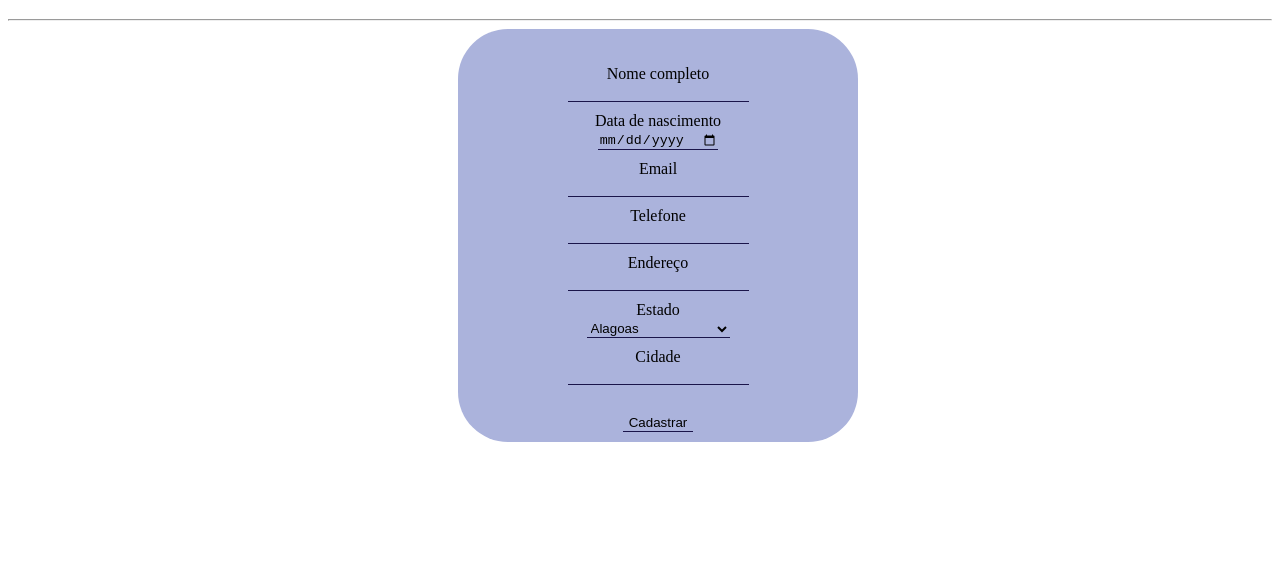
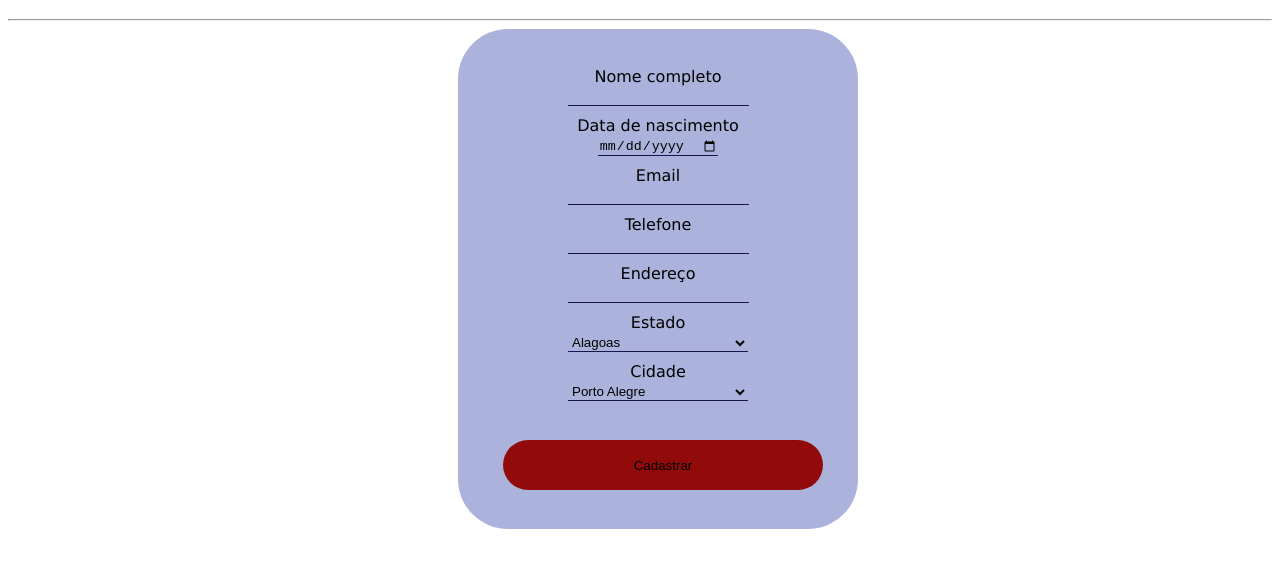
Before and after one commit to giuliaalvess/form, a plain HTML site: page cad-pessoa.html in a window 1280 px wide. Shown: the part 61-628 px from the top of the page. Drawn offline with Linux system fonts and the light colour scheme.

Commit message:
revisão

```diff
--- a/cad-pessoa.css
+++ b/cad-pessoa.css
@@ -4,7 +4,6 @@ form{
 }
 input{
     margin-bottom: 10px;
-
 
 }
 input, select{
@@ -24,5 +23,22 @@ div{
     margin-left: 450px;
     border-radius: 50px;
     display: block;
+    height: 500px;
+    font-family: Verdana, Geneva, Tahoma, sans-serif
 
 }
+#cidade{
+    width: 180px;
+}
+#estado{
+    width: 180px;
+}
+#cadastrar{
+    width: 80%;
+    margin-left: 10px;
+    margin-top: 10px;
+    height: 50px;
+    background-color: rgb(146, 11, 11);
+    border: none;
+    border-radius: 97px;
+}
--- a/cad-pessoa.html
+++ b/cad-pessoa.html
@@ -46,9 +46,11 @@
             <option value="Rondônia">Rondônia</option>
         </select><br>
         <label for="cidade">Cidade</label><br>
-        <input type="text" name="cidade" id="cidade"><br>
+        <select name="cidade" id="cidade">
+            <option value="Porto Alegre">Porto Alegre</option>
+        </select><br>
         <label for="Cadastrar"></label><br>
-        <input type="submit" value="Cadastrar" >
+        <input id="cadastrar" type="submit" value="Cadastrar" >
         </div>
     </form>
 </body>
--- a/login.css
+++ b/login.css
@@ -31,13 +31,14 @@ label{
 }
 #ib{
     width: 80%;
-    margin-left: 10%;
+    margin-left: 35px;
     margin-top: 10px;
     height: 50px;
     background-color: rgb(146, 11, 11);
     color: aliceblue;
     border: none;
 }
+
 li a{
     list-style-type: none;
     color: aliceblue;
```
Also changed, not shown: login.html (+1 -0 lines).
